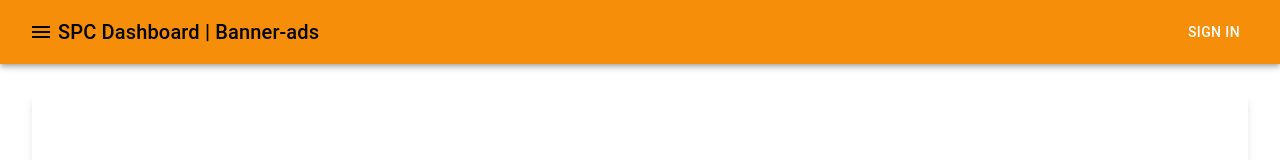
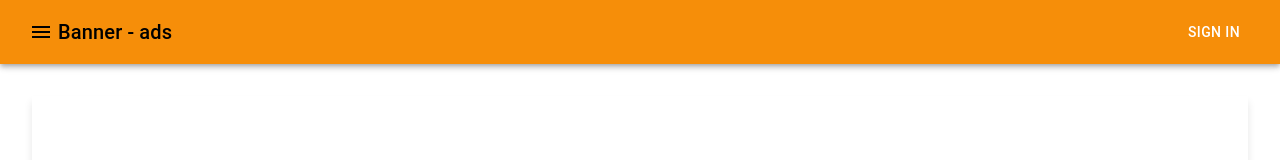
Before and after one commit to Delnaabr/react-banner-task, a React (Create React App) app: page / in a window 1280 px wide. Shown: the top 160 px of the page. Built offline with nearby package versions, Linux system fonts and the light colour scheme; data requests are answered from the project's data file.

Commit message:
status disappear for public users, header changed

```diff
--- a/src/components/CardListing/cardContainer.js
+++ b/src/components/CardListing/cardContainer.js
@@ -103,7 +103,7 @@ const CardContainer = () => {
             <CardListing
               imageSrc={card.imageSrc}
               name={card.name}
-              status={card.status}
+              // status={card.status}
               onEditClick={() => handleEditClick(card.id)}
               onRemoveClick={() => handleRemoveClick(card.id)}
             />
--- a/src/components/Header/header.js
+++ b/src/components/Header/header.js
@@ -38,7 +38,7 @@ const Header = () => {
       <Toolbar>
         <MenuIcon className="typo-class" />
         <Typography variant="h6" component="div" className="typo-class">
-          SPC Dashboard | Banner-ads
+           Banner - ads
         </Typography>
         <div className="spacer" />
 
```
